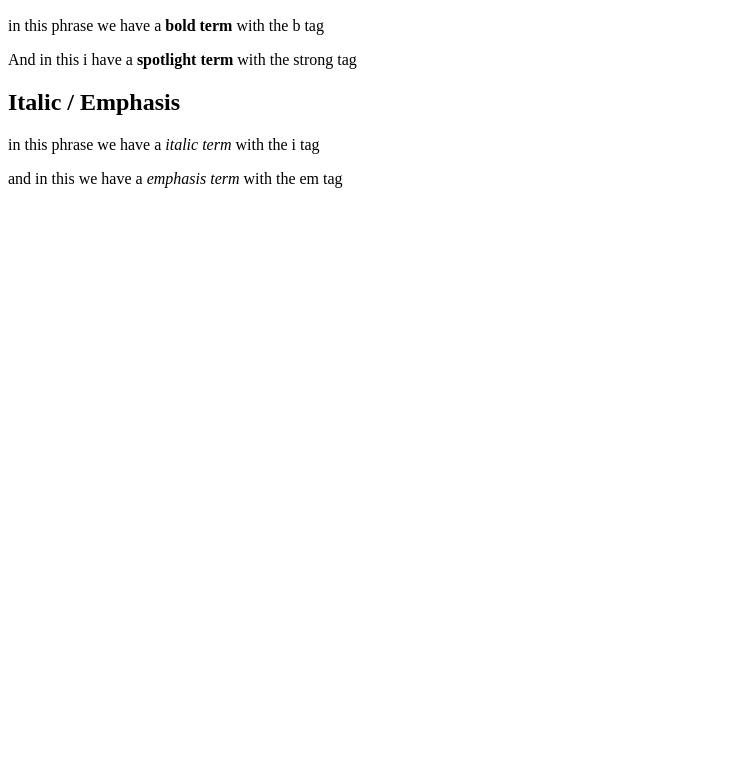
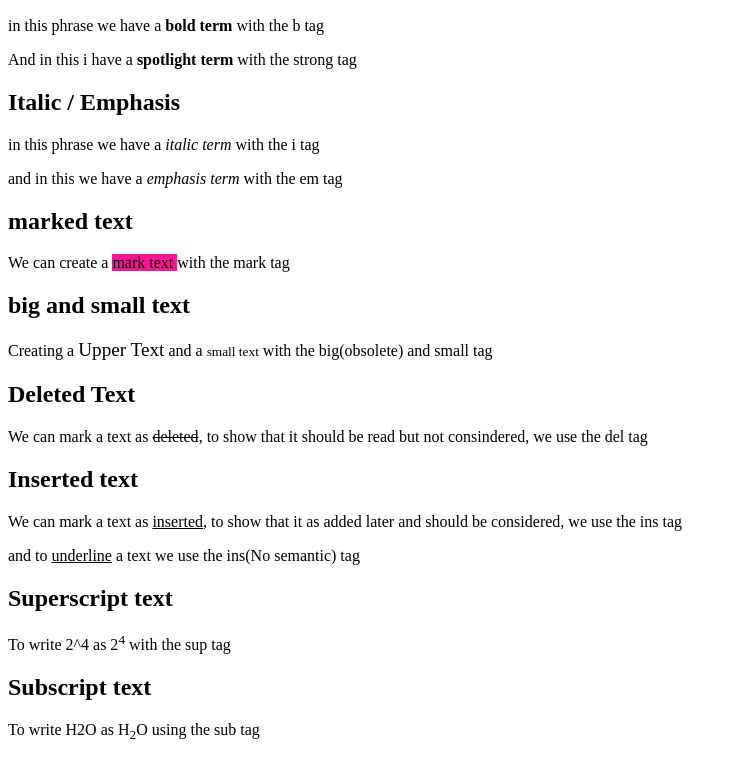
Before and after one commit to Ckk3/Html-and-Css-course, a plain HTML site: page formatação de texto/index.html in a window 1280 px wide. Shown: the part 110-869 px from the top of the page, without its empty margins (0-737 px from the left). Before the commit the page ends 800 px from the top, so only its background shows below. Drawn offline with Linux system fonts and the light colour scheme.

Commit message:
Update index.html

```diff
--- a/formatação de texto/index.html
+++ b/formatação de texto/index.html
@@ -13,5 +13,19 @@
     <h2>Italic / Emphasis</h2>
     <p>in this phrase we have a <i>italic term</i> with the i tag</p>
     <p>and in this we have a <em>emphasis term</em> with the em tag</p>
+    <h2>marked text</h2>
+    <p>We can create a <mark style="background-color: deeppink;"> mark text </mark> with the mark tag </p>
+    <h2>big and small text</h2>
+    <p>Creating a <big>Upper Text</big> and a <small>small text</small> with the big(obsolete) and small tag </p>
+    <h2>Deleted Text</h2>
+    <p>We can mark a text as <del>deleted</del>, to show that it should be read but not consindered, we use the del tag</p>
+    <h2>Inserted text</h2>
+    <p>We can mark a text as <ins>inserted</ins>, to show that it as added later and should be considered, we use the ins tag</p>
+    <p>and to <u>underline</u> a text we use the ins(No semantic) tag </p>
+    <h2>Superscript text</h2>
+    <p>To write 2^4 as 2<sup>4</sup> with the sup tag</p>
+    <h2>Subscript text</h2>
+    <p>To write H2O as H<sub>2</sub>O using the sub tag</p>
+
 </body>
 </html>
```
